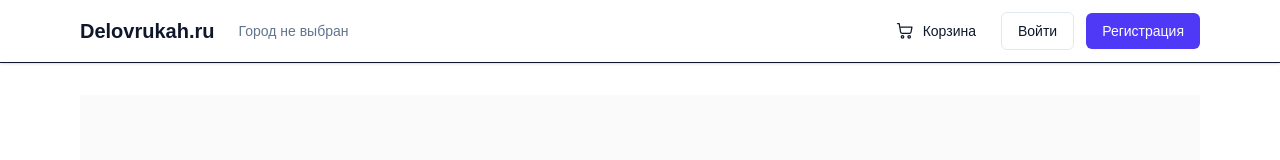
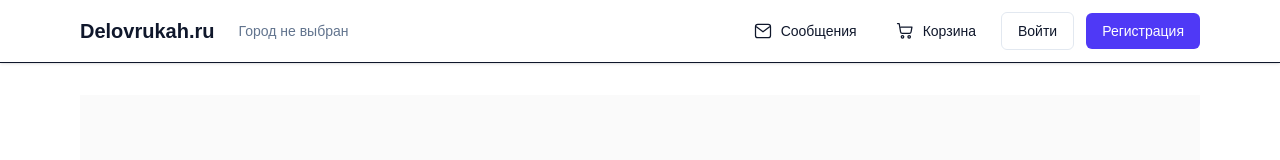
Before and after one commit to ViktorPrice2/delovrukah, a Next.js app in the folder apps/web/: page /signin in a window 1280 px wide. Shown: the top 160 px of the page. Built offline with nearby package versions, Linux system fonts and the light colour scheme; no server answers.

Commit message:
feat(web): add unread message notifications

```diff
--- a/apps/web/src/app/components/AuthForm.tsx
+++ b/apps/web/src/app/components/AuthForm.tsx
@@ -121,12 +121,17 @@ export function AuthForm({
       }
 
       // Декодируем токен, чтобы получить базовую информацию о пользователе
-      const decodedToken: { email: string; role: 'CUSTOMER' | 'PROVIDER' } = jwtDecode(token);
+      const decodedToken: {
+        sub: string;
+        email: string;
+        role: 'CUSTOMER' | 'PROVIDER';
+      } = jwtDecode(token);
 
       // Вызываем действие `login` из нашего Zustand store
       login({
         token,
         user: {
+          id: decodedToken.sub,
           email: decodedToken.email,
           role: decodedToken.role,
         },
--- a/apps/web/src/app/components/Header.tsx
+++ b/apps/web/src/app/components/Header.tsx
@@ -28,11 +28,33 @@ function CartIcon() {
   );
 }
 
+function MessagesIcon() {
+  return (
+    <svg
+      xmlns="http://www.w3.org/2000/svg"
+      viewBox="0 0 24 24"
+      fill="none"
+      stroke="currentColor"
+      strokeWidth="1.5"
+      className="h-5 w-5"
+      aria-hidden="true"
+    >
+      <path
+        strokeLinecap="round"
+        strokeLinejoin="round"
+        d="M3 6.75A2.75 2.75 0 0 1 5.75 4h12.5A2.75 2.75 0 0 1 21 6.75v10.5A2.75 2.75 0 0 1 18.25 20H5.75A2.75 2.75 0 0 1 3 17.25z"
+      />
+      <path strokeLinecap="round" strokeLinejoin="round" d="m4 7 8 6 8-6" />
+    </svg>
+  );
+}
+
 export default function Header() {
-  const { user, isLoading, logout } = useAuth((state) => ({
+  const { user, isLoading, logout, unreadCount } = useAuth((state) => ({
     user: state.user,
     isLoading: state.isLoading,
     logout: state.logout,
+    unreadCount: state.unreadCount,
   }));
   const cartCount = useCartStore((state) =>
     state.items.reduce((total, item) => total + item.quantity, 0),
@@ -57,6 +79,21 @@ export default function Header() {
           <CurrentCityDisplay />
         </div>
         <nav className="flex items-center gap-3 text-sm font-medium">
+          <Link
+            href={user ? '/orders' : '/signin'}
+            className="relative inline-flex items-center gap-2 rounded-md border border-transparent px-3 py-2 transition hover:border-slate-200 hover:bg-slate-100"
+            aria-label="Сообщения"
+          >
+            <span className="relative inline-flex items-center">
+              <MessagesIcon />
+              {user && unreadCount > 0 ? (
+                <span className="absolute -right-2 -top-2 inline-flex min-h-[1.25rem] min-w-[1.25rem] items-center justify-center rounded-full bg-red-600 px-1 text-[0.625rem] font-semibold leading-none text-white">
+                  {unreadCount > 99 ? '99+' : unreadCount}
+                </span>
+              ) : null}
+            </span>
+            <span className="hidden sm:inline">Сообщения</span>
+          </Link>
           <Link
             href="/checkout"
             className="relative inline-flex items-center gap-2 rounded-md border border-transparent px-3 py-2 transition hover:border-slate-200 hover:bg-slate-100"
--- a/apps/web/src/app/hooks/useChat.ts
+++ b/apps/web/src/app/hooks/useChat.ts
@@ -14,6 +14,7 @@ export interface ChatMessage {
   senderId: string;
   senderName?: string;
   createdAt: string;
+  isRead?: boolean;
 }
 
 interface RawServerMessage extends Partial<ChatMessage> {
@@ -28,6 +29,7 @@ interface RawServerMessage extends Partial<ChatMessage> {
 
 interface ServerToClientEvents {
   newMessage: (message: RawServerMessage) => void;
+  "notification:new-message": (message: RawServerMessage) => void;
 }
 
 interface ClientToServerEvents {
@@ -86,11 +88,16 @@ function normalizeServerMessage(
     senderId: senderIdCandidate,
     senderName: senderNameCandidate,
     createdAt: normalizedCreatedAt,
+    isRead: typeof raw.isRead === "boolean" ? raw.isRead : false,
   };
 }
 
 export function useChat(orderId: string | undefined) {
-  const token = useAuth((state) => state.token);
+  const { token, userId, incrementUnreadCount } = useAuth((state) => ({
+    token: state.token,
+    userId: state.user?.id,
+    incrementUnreadCount: state.incrementUnreadCount,
+  }));
   const [messages, setMessages] = useState<ChatMessage[]>([]);
   const [isConnected, setIsConnected] = useState(false);
   const [connectionError, setConnectionError] = useState<string | null>(null);
@@ -142,15 +149,44 @@ export function useChat(orderId: string | undefined) {
       });
     });
 
+    socket.on("notification:new-message", (message) => {
+      if (!userId) {
+        return;
+      }
+
+      const normalized = normalizeServerMessage(message, orderId);
+      if (normalized.senderId === userId) {
+        return;
+      }
+
+      incrementUnreadCount();
+    });
+
     return () => {
       socket.disconnect();
       socketRef.current = null;
     };
-  }, [orderId, token]);
+  }, [orderId, token, userId, incrementUnreadCount]);
 
   const initializeMessages = useCallback((history: ChatMessage[]) => {
     setMessages(
-      [...history].sort((a, b) => new Date(a.createdAt).getTime() - new Date(b.createdAt).getTime())
+      [...history].sort(
+        (a, b) => new Date(a.createdAt).getTime() - new Date(b.createdAt).getTime(),
+      ),
+    );
+  }, []);
+
+  const markMessagesAsReadLocally = useCallback((messageIds: string[]) => {
+    if (messageIds.length === 0) {
+      return;
+    }
+
+    setMessages((prev) =>
+      prev.map((message) =>
+        messageIds.includes(message.id)
+          ? { ...message, isRead: true }
+          : message,
+      ),
     );
   }, []);
 
@@ -175,6 +211,7 @@ export function useChat(orderId: string | undefined) {
   return {
     messages,
     initializeMessages,
+    markMessagesAsReadLocally,
     sendMessage,
     isConnected,
     connectionError,
--- a/apps/web/src/app/orders/[orderId]/page.tsx
+++ b/apps/web/src/app/orders/[orderId]/page.tsx
@@ -30,13 +30,21 @@ interface RawChatMessage extends Partial<ChatMessage> {
 export default function OrderDetailsPage({ params }: OrderPageProps) {
   const { orderId } = use(params);
   const router = useRouter();
-  const { user, token, isLoading } = useAuth((state) => ({
+  const { user, token, isLoading, decrementUnreadCount } = useAuth((state) => ({
     user: state.user,
     token: state.token,
     isLoading: state.isLoading,
+    decrementUnreadCount: state.decrementUnreadCount,
   }));
 
-  const { messages, initializeMessages, sendMessage, isConnected, connectionError } = useChat(orderId);
+  const {
+    messages,
+    initializeMessages,
+    markMessagesAsReadLocally,
+    sendMessage,
+    isConnected,
+    connectionError,
+  } = useChat(orderId);
 
   const [historyLoading, setHistoryLoading] = useState(true);
   const [historyError, setHistoryError] = useState<string | null>(null);
@@ -44,6 +52,7 @@ export default function OrderDetailsPage({ params }: OrderPageProps) {
   const [messageDraft, setMessageDraft] = useState("");
 
   const messagesEndRef = useRef<HTMLDivElement | null>(null);
+  const readMessageIdsRef = useRef<Set<string>>(new Set());
 
   const normalizeMessage = useCallback(
     (raw: RawChatMessage): ChatMessage => {
@@ -89,6 +98,7 @@ export default function OrderDetailsPage({ params }: OrderPageProps) {
         senderId: senderIdCandidate,
         senderName: senderNameCandidate,
         createdAt: normalizedCreatedAt,
+        isRead: typeof raw.isRead === "boolean" ? raw.isRead : false,
       };
     },
     [orderId]
@@ -149,6 +159,42 @@ export default function OrderDetailsPage({ params }: OrderPageProps) {
     messagesEndRef.current.scrollIntoView({ behavior: "smooth" });
   }, [messages]);
 
+  useEffect(() => {
+    readMessageIdsRef.current = new Set();
+  }, [orderId]);
+
+  useEffect(() => {
+    if (!user?.id) {
+      return;
+    }
+
+    const unreadMessages = messages.filter(
+      (message) =>
+        message.senderId !== user.id &&
+        message.isRead === false &&
+        !readMessageIdsRef.current.has(message.id),
+    );
+
+    if (unreadMessages.length === 0) {
+      return;
+    }
+
+    const unreadIds = unreadMessages.map((message) => message.id);
+
+    const markMessages = async () => {
+      try {
+        await api.post(`/orders/${orderId}/messages/read`, { messageIds: unreadIds });
+        unreadIds.forEach((id) => readMessageIdsRef.current.add(id));
+        markMessagesAsReadLocally(unreadIds);
+        decrementUnreadCount(unreadIds.length);
+      } catch (error) {
+        console.error('Failed to mark messages as read', error);
+      }
+    };
+
+    void markMessages();
+  }, [messages, user?.id, orderId, markMessagesAsReadLocally, decrementUnreadCount]);
+
   const handleSubmit = (event: FormEvent<HTMLFormElement>) => {
     event.preventDefault();
 
@@ -190,7 +236,8 @@ export default function OrderDetailsPage({ params }: OrderPageProps) {
               <p className="text-sm text-neutral-500">Сообщений пока нет. Напишите первое сообщение.</p>
             ) : (
               messages.map((message) => {
-                const isOwnMessage = message.senderId && user?.email && message.senderId === user.email;
+                const isOwnMessage =
+                  message.senderId && user?.id && message.senderId === user.id;
                 const timestampLabel = new Date(message.createdAt).toLocaleString("ru-RU");
                 const authorLabel = message.senderName ?? message.senderId;
 
--- a/apps/web/src/app/store/auth.store.ts
+++ b/apps/web/src/app/store/auth.store.ts
@@ -4,6 +4,13 @@ import { api } from '@/lib/api';
 
 // 1. Определяем типы
 interface AuthUser {
+  id: string;
+  email: string;
+  role: 'CUSTOMER' | 'PROVIDER';
+}
+
+interface AuthMeResponse {
+  sub: string;
   email: string;
   role: 'CUSTOMER' | 'PROVIDER';
 }
@@ -12,9 +19,13 @@ interface AuthState {
   user: AuthUser | undefined; // Может быть объектом или undefined
   token: string | undefined;
   isLoading: boolean; // <--- ДОБАВЛЯЕМ НОВОЕ ПОЛЕ В ИНТЕРФЕЙС
+  unreadCount: number;
   login: (data: { user: AuthUser; token: string }) => void;
   logout: () => void;
   fetchUser: () => Promise<void>;
+  fetchUnreadCount: () => Promise<void>;
+  incrementUnreadCount: (delta?: number) => void;
+  decrementUnreadCount: (delta?: number) => void;
   rehydrate: () => void;
 }
 
@@ -25,25 +36,33 @@ export const useAuth = create<AuthState>()(
       user: undefined,
       token: undefined,
       isLoading: true, // <--- НАЧАЛЬНОЕ СОСТОЯНИЕ - ЗАГРУЗКА
+      unreadCount: 0,
 
-      login: (data) => set({ user: data.user, token: data.token }),
+      login: (data) => {
+        set({ user: data.user, token: data.token, isLoading: false });
+        void get().fetchUnreadCount();
+      },
 
-      logout: () => set({ user: undefined, token: undefined }),
+      logout: () => set({ user: undefined, token: undefined, unreadCount: 0 }),
 
       fetchUser: async () => {
         const token = get().token;
 
         if (!token) {
-          set({ isLoading: false, user: undefined }); // <-- ИСПРАВЛЕНО: undefined вместо null
+          set({ isLoading: false, user: undefined, unreadCount: 0 }); // <-- ИСПРАВЛЕНО: undefined вместо null
           return;
         }
 
         // Не выставляем isLoading: true здесь, т.к. rehydrate уже это сделал
         try {
-          const response = await api.get<AuthUser>('/auth/me'); // Указываем тип ответа
+          const response = await api.get<AuthMeResponse>('/auth/me'); // Указываем тип ответа
           const user = response.data;
-          if (user && user.email && user.role) {
-            set({ user: { email: user.email, role: user.role }, isLoading: false });
+          if (user && user.email && user.role && user.sub) {
+            set({
+              user: { id: user.sub, email: user.email, role: user.role },
+              isLoading: false,
+            });
+            await get().fetchUnreadCount();
           } else {
             get().logout();
             set({ isLoading: false });
@@ -54,6 +73,33 @@ export const useAuth = create<AuthState>()(
           set({ isLoading: false });
         }
       },
+
+      fetchUnreadCount: async () => {
+        const token = get().token;
+
+        if (!token) {
+          set({ unreadCount: 0 });
+          return;
+        }
+
+        try {
+          const response = await api.get<{ unreadCount: number }>(
+            '/auth/me/notifications/unread-count',
+          );
+          const unreadCount = Number(response.data?.unreadCount ?? 0);
+          set({ unreadCount: unreadCount >= 0 ? unreadCount : 0 });
+        } catch (error) {
+          console.error('Failed to fetch unread notifications count:', error);
+        }
+      },
+
+      incrementUnreadCount: (delta = 1) =>
+        set((state) => ({ unreadCount: state.unreadCount + Math.max(delta, 0) })),
+
+      decrementUnreadCount: (delta = 1) =>
+        set((state) => ({
+          unreadCount: Math.max(0, state.unreadCount - Math.max(delta, 0)),
+        })),
 
       rehydrate: () => {
         // Эта функция будет вызвана один раз при старте приложения.
```
